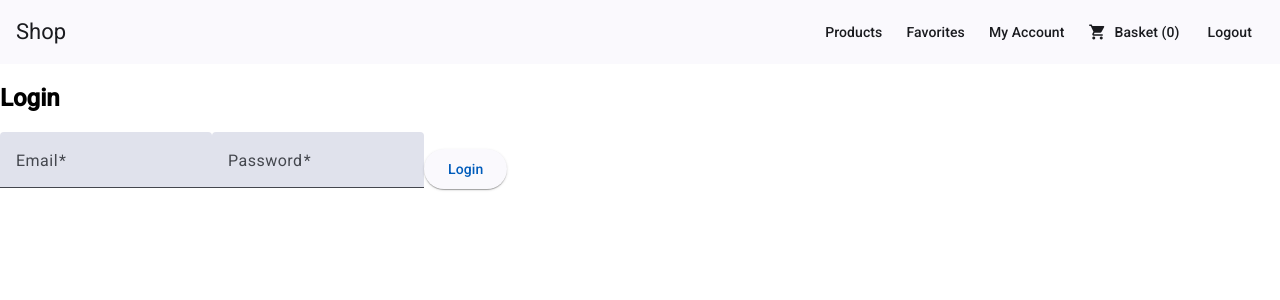
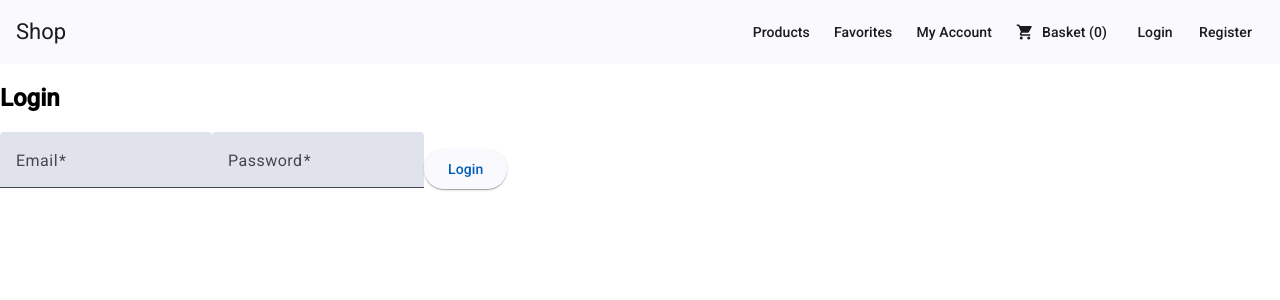
Before and after one commit to Sehovich/ShopApplication-Angular, an Angular app: page /auth/login in a window 1280 px wide. Shown: the top 300 px of the page. Built offline with nearby package versions, Linux system fonts and the light colour scheme; sample sign-in values are in the browser's storage.

Commit message:
Fixed navbar to show/hide login/register based on AuthStore token state

```diff
--- a/src/app/services/auth.service.ts
+++ b/src/app/services/auth.service.ts
@@ -20,8 +20,9 @@ export class AuthService {
   }
 
   logout(): void {
-    AuthStore.clear();
+    localStorage.removeItem('access_token');
   }
+
 
   getAuthHeaders(): HttpHeaders {
     const token = AuthStore.getToken();
--- a/src/app/shared/navbar/navbar.component.ts
+++ b/src/app/shared/navbar/navbar.component.ts
@@ -5,6 +5,7 @@ import { MaterialModule } from '../material.module';
 import { BasketService } from '../../services/basket.service';
 import { NotificationService } from '../../services/notification.service';
 import { AuthStore } from '../../features/auth/store/auth.store';
+import { AuthService } from '../../services/auth.service';
 
 
 @Component({
@@ -16,7 +17,7 @@ import { AuthStore } from '../../features/auth/store/auth.store';
 })
 export class NavbarComponent {
   get isLoggedIn(): boolean {
-    return !!localStorage.getItem('token');
+    return AuthStore.isAuthenticated();
   }
 
   get basketCount(): number {
@@ -35,12 +36,12 @@ export class NavbarComponent {
   constructor(
     private router: Router,
     private basketService: BasketService,
-    private notificationService: NotificationService
+    private notificationService: NotificationService,
+    private authService: AuthService
   ) {}
 
-  logout() {
-    localStorage.removeItem('token');
-    this.notificationService.success('You have been logged out');
+  logout(): void {
+    this.authService.logout();
     this.router.navigate(['/auth/login']);
   }
 }
```
Also changed, not shown: src/app/shared/navbar/navbar.component.html (line endings or trailing spaces).
